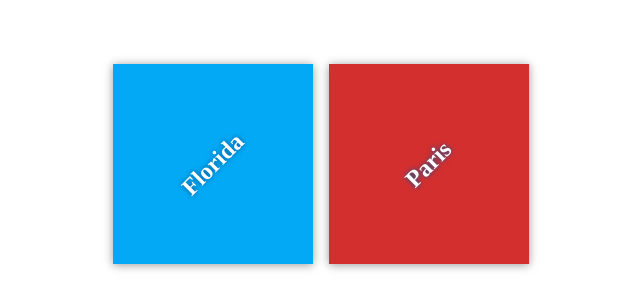
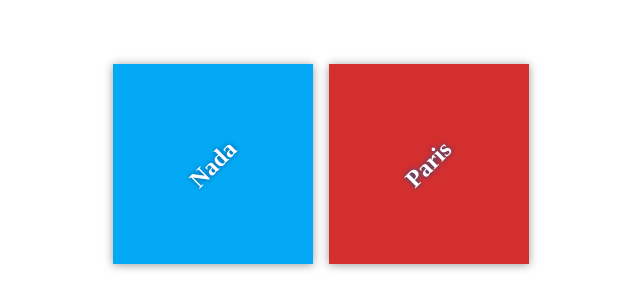
Before and after one commit to nadahasiba1995/my-travel-plans, a plain HTML site: page index.html in a window 1280 px wide. Shown: the part 236-544 px from the top of the page, 319-959 px from the left. Drawn offline with Linux system fonts and the light colour scheme.

Commit message:
Update index.html

```diff
--- a/index.html
+++ b/index.html
@@ -11,7 +11,7 @@
     <div class="container">
         <div class="destination-container">
             <div class="destination" id="florida">
-                <h2>Florida</h2>
+                <h2>Nada</h2>
             </div>
 
             <div class="destination" id="paris">
```
